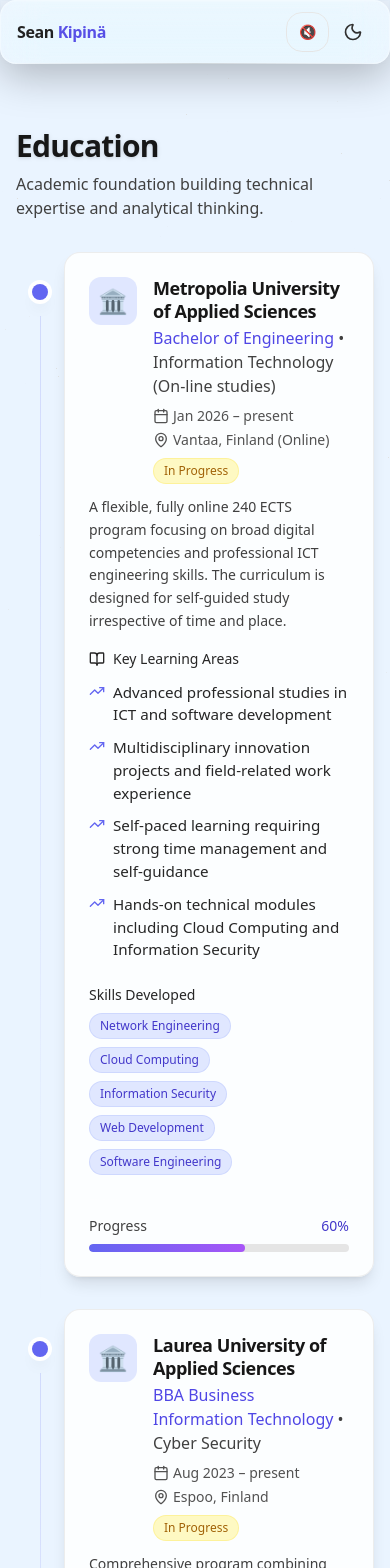
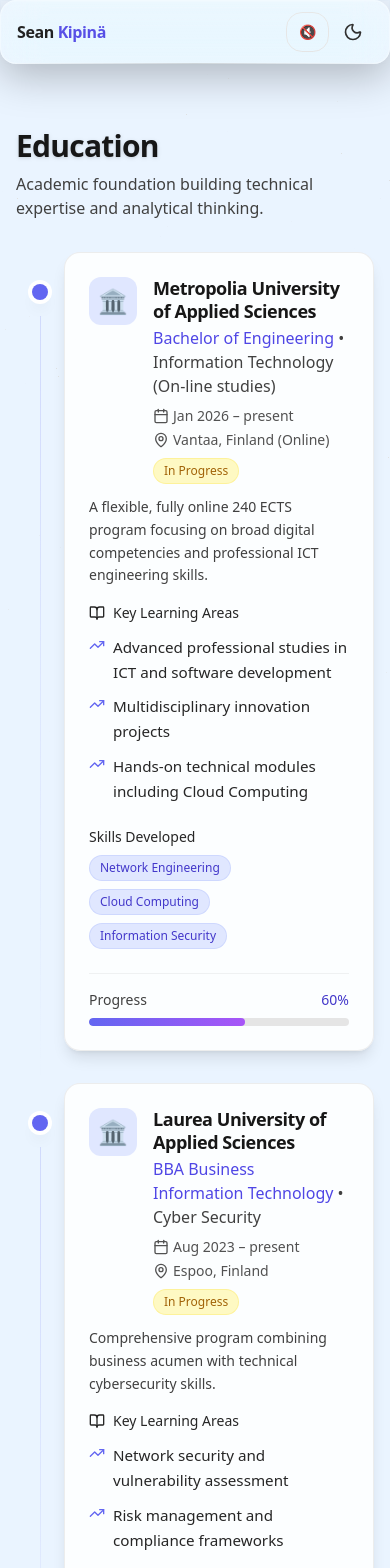
Before and after one commit to yoshimario/sean-portfolio, a React (Vite) app: page /education in a window 390 px wide. Shown: the top 1568 px of the page. Built offline with nearby package versions, Linux system fonts and the light colour scheme.

Commit message:
More tweaks to education.jsx and header.jsx for cv location.

```diff
--- a/src/components/Header.jsx
+++ b/src/components/Header.jsx
@@ -107,7 +107,7 @@
 
           {/* Resume */}
           <a
-            href="/public/docs/Sean-KipinaCV.pdf"
+            href="/docs/Sean-KipinaCV.pdf"
             target="_blank"
             rel="noopener noreferrer"
             className={cx(
--- a/src/pages/Education.jsx
+++ b/src/pages/Education.jsx
@@ -14,14 +14,12 @@
 const container = "mx-auto max-w-7xl px-4 sm:px-6 lg:px-8";
 const section = "py-16 md:py-20";
 
-/* -------------------- UI primitives (match Experience.jsx) -------------------- */
+/* -------------------- UI primitives -------------------- */
 const Card = ({ className = "", children }) => (
   <div
     className={cx(
       "rounded-2xl border shadow-lg backdrop-blur-xl transition-colors",
-      // Light
       "border-neutral-200/70 bg-white/85 text-neutral-900",
-      // Dark (more opaque for legibility over aurora)
       "dark:border-white/15 dark:bg-[rgba(10,15,30,0.78)] dark:text-white",
       className
     )}
@@ -41,8 +39,7 @@
 const CardTitle = ({ children, className = "" }) => (
   <h3
     className={cx(
-      "font-semibold tracking-tight text-neutral-900 dark:text-white",
-      "text-lg md:text-xl leading-tight",
+      "font-semibold tracking-tight text-neutral-900 dark:text-white text-lg md:text-xl leading-tight",
       className
     )}
   >
@@ -53,8 +50,7 @@
 const CardDescription = ({ children, className = "" }) => (
   <p
     className={cx(
-      "text-sm md:text-[0.95rem] leading-relaxed",
-      "text-neutral-700 dark:text-white/85",
+      "text-sm md:text-[0.95rem] leading-relaxed text-neutral-700 dark:text-white/85",
       className
     )}
   >
@@ -104,33 +100,27 @@
   );
 }
 
-/* -------------------- data (unchanged content) -------------------- */
+/* -------------------- Data Source -------------------- */
 const EDUCATION = [
   {
     school: "Metropolia University of Applied Sciences",
     degree: "Bachelor of Engineering",
     specialization: "Information Technology (On-line studies)",
-    time: "Jan 2026 – present", // Update as per your actual start date
+    time: "Jan 2026 – present",
     location: "Vantaa, Finland (Online)",
     status: "In Progress",
     progress: 60,
     gpa: null,
     description:
-      "A flexible, fully online 240 ECTS program focusing on broad digital competencies and professional ICT engineering skills. The curriculum is designed for self-guided study irrespective of time and place.",
+      "A flexible, fully online 240 ECTS program focusing on broad digital competencies and professional ICT engineering skills.",
     highlights: [
       "Advanced professional studies in ICT and software development",
-      "Multidisciplinary innovation projects and field-related work experience",
-      "Self-paced learning requiring strong time management and self-guidance",
-      "Hands-on technical modules including Cloud Computing and Information Security",
+      "Multidisciplinary innovation projects",
+      "Hands-on technical modules including Cloud Computing",
     ],
-    skills: [
-      "Network Engineering",
-      "Cloud Computing",
-      "Information Security",
-      "Web Development",
-      "Software Engineering",
-    ],
+    skills: ["Network Engineering", "Cloud Computing", "Information Security"],
     logoPlaceholder: "🏛️",
+    country: "Finland",
   },
   {
     school: "Laurea University of Applied Sciences",
@@ -142,45 +132,35 @@
     progress: 80,
     gpa: null,
     description:
-      "Comprehensive program combining business acumen with technical cybersecurity skills, preparing for leadership roles in IT security.",
+      "Comprehensive program combining business acumen with technical cybersecurity skills.",
     highlights: [
       "Network security and vulnerability assessment",
       "Risk management and compliance frameworks",
-      "Business continuity and incident response",
       "Cloud security architectures",
     ],
-    skills: [
-      "Network Security",
-      "Risk Assessment",
-      "Compliance",
-      "Business Analysis",
-    ],
+    skills: ["Network Security", "Risk Assessment", "Compliance"],
     logoPlaceholder: "🏛️",
+    country: "Finland",
   },
   {
     school: "Tacoma Community College",
     degree: "AS Cybersecurity and Networking",
-    specialization: null,
     time: "2018 – 2020",
     location: "Tacoma, USA",
     status: "Completed",
+    progress: 100,
     gpa: "4.0 GPA",
     honors: "PTK Honors",
     description:
-      "Intensive technical program focused on network administration, cybersecurity fundamentals, and hands-on lab experience.",
+      "Intensive technical program focused on network administration and cybersecurity fundamentals.",
     highlights: [
       "Network configuration and troubleshooting",
-      "Security protocols and encryption",
       "System administration (Windows/Linux)",
       "Ethical hacking and penetration testing",
     ],
-    skills: [
-      "Network Administration",
-      "System Security",
-      "Penetration Testing",
-      "Linux/Windows",
-    ],
+    skills: ["Network Administration", "System Security", "Linux/Windows"],
     logoPlaceholder: "🎓",
+    country: "USA",
   },
   {
     school: "DePaul University",
@@ -189,42 +169,45 @@
     time: "2010 – 2017",
     location: "Chicago, USA",
     status: "Completed",
+    progress: 100,
     gpa: null,
     description:
-      "Creative and technical program combining storytelling, visual production, and interactive media development.",
+      "Creative and technical program combining storytelling and interactive media development.",
     highlights: [
-      "Digital media production and post-production",
+      "Digital media production",
       "Interactive storytelling and game design",
-      "Project management for creative teams",
-      "Technical problem-solving in production environments",
+      "Technical problem-solving in production",
     ],
     skills: [
       "Creative Problem Solving",
       "Project Management",
       "Technical Production",
-      "Team Collaboration",
     ],
     logoPlaceholder: "🎬",
+    country: "USA",
   },
 ];
 
-/* -------------------- card -------------------- */
+/* -------------------- card (Fully Dynamic) -------------------- */
 function EducationCard({ education }) {
+  // Check status dynamically from data
   const isCurrentlyEnrolled = education.status === "In Progress";
 
-  // 1. Pull the dynamic progress value (60 or 80) from your data
+  // Pull the numeric progress (e.g., 60 or 80) directly from your data
   const progressValue = education.progress || 0;
 
   return (
     <Card className="group hover:shadow-xl transition-all duration-300">
       <CardHeader>
         <div className="flex items-start gap-4 mb-3">
+          {/* Logo placeholder */}
           <div className="w-12 h-12 rounded-xl bg-indigo-100 dark:bg-indigo-950/40 flex items-center justify-center text-2xl flex-shrink-0">
             {education.logoPlaceholder}
           </div>
 
           <div className="flex-1 min-w-0">
             <CardTitle className="mb-1">{education.school}</CardTitle>
+
             <div className="text-indigo-600 dark:text-indigo-300 font-medium mb-2">
               {education.degree}
               {education.specialization && (
@@ -259,18 +242,23 @@
             </div>
           </div>
         </div>
+
         <CardDescription>{education.description}</CardDescription>
       </CardHeader>
 
       <CardContent>
+        {/* Key Learning Areas - Dynamic mapping */}
         <div className="mb-6">
           <h4 className="font-medium mb-3 text-sm text-neutral-800 dark:text-white/90 flex items-center gap-2">
             <BookOpen className="w-4 h-4" />
             Key Learning Areas
           </h4>
           <ul className="space-y-2.5">
-            {education.highlights.map((h) => (
-              <li key={h} className="flex items-start gap-2 text-[0.95rem]">
+            {education.highlights.map((h, i) => (
+              <li
+                key={i}
+                className="flex items-start gap-2 text-[0.95rem] leading-relaxed"
+              >
                 <TrendingUp className="w-4 h-4 text-indigo-500 mt-0.5 flex-shrink-0" />
                 <span className="text-neutral-800 dark:text-white/90">{h}</span>
               </li>
@@ -278,33 +266,35 @@
           </ul>
         </div>
 
-        <div>
+        {/* Skills - Dynamic mapping */}
+        <div className="mb-6">
           <h4 className="font-medium mb-2 text-sm text-neutral-800 dark:text-white/90">
             Skills Developed
           </h4>
           <div className="flex flex-wrap gap-2">
-            {education.skills.map((skill) => (
-              <Badge key={`${education.school}-s-${skill}`}>{skill}</Badge>
+            {education.skills.map((skill, i) => (
+              <Badge key={i}>{skill}</Badge>
             ))}
           </div>
         </div>
 
-        {/* --- DYNAMIC PROGRESS BAR SECTION --- */}
+        {/* --- DYNAMIC PROGRESS BAR FIX --- */}
         {isCurrentlyEnrolled && (
-          <div className="mt-6 pt-4 border-t border-white/10">
+          <div className="mt-6 pt-4 border-t border-black/5 dark:border-white/10">
             <div className="flex items-center justify-between text-sm mb-2">
               <span className="text-neutral-700 dark:text-white/85">
                 Progress
               </span>
               <span className="text-indigo-700 dark:text-indigo-300 font-medium">
+                {/* Dynamically displays the number from your array */}
                 {progressValue}%
               </span>
             </div>
-            {/* Background of the bar */}
+            {/* Added h-2 and overflow-hidden to prevent the bar from disappearing */}
             <div className="w-full bg-neutral-200 dark:bg-neutral-700/70 rounded-full h-2 overflow-hidden">
-              {/* The actual progress fill */}
               <div
                 className="bg-gradient-to-r from-indigo-500 to-purple-500 h-full rounded-full transition-all duration-1000 ease-out"
+                /* Dynamically sets the width based on the progress number */
                 style={{ width: `${progressValue}%` }}
               />
             </div>
@@ -314,8 +304,11 @@
     </Card>
   );
 }
-/* -------------------- page -------------------- */
+
+/* -------------------- Main Page (Dynamic Logic) -------------------- */
 export default function Education() {
+  // Logic to derive summary stats from the EDUCATION data array
+  const totalDegrees = EDUCATION.length;
   const completedDegrees = EDUCATION.filter(
     (ed) => ed.status === "Completed"
   ).length;
@@ -323,17 +316,19 @@
     (ed) => ed.status === "In Progress"
   ).length;
 
+  // Dynamically calculate unique countries from data
+  const uniqueCountries = [...new Set(EDUCATION.map((ed) => ed.country))]
+    .length;
+
   return (
     <main className={container}>
       <Section
         title="Education"
         subtitle="Academic foundation building technical expertise and analytical thinking."
       >
-        {/* Timeline (matches Experience.jsx alignment) */}
         <div className="space-y-8 mb-16">
           {EDUCATION.map((ed, idx) => (
-            <div key={ed.school} className="relative">
-              {/* vertical line aligned to header baseline */}
+            <div key={idx} className="relative">
               {idx < EDUCATION.length - 1 && (
                 <div
                   className="absolute left-6 top-16 w-px h-[calc(100%-2rem)] opacity-40"
@@ -344,11 +339,7 @@
                   aria-hidden="true"
                 />
               )}
-
-              {/* dot */}
               <div className="absolute left-4 top-8 w-4 h-4 rounded-full bg-indigo-500 ring-4 ring-white dark:ring-[#0b1022] shadow-lg" />
-
-              {/* card */}
               <div className="ml-12">
                 <EducationCard education={ed} />
               </div>
@@ -356,11 +347,11 @@
           ))}
         </div>
 
-        {/* Summary cards (match Experience.jsx styling) */}
+        {/* Dynamic Summary Cards */}
         <div className="grid sm:grid-cols-4 gap-4 md:gap-6">
           <Card className="p-6 text-center">
             <div className="text-3xl font-bold text-indigo-700 dark:text-indigo-300 mb-1">
-              {completedDegrees + currentlyEnrolled}
+              {totalDegrees}
             </div>
             <div className="text-sm text-neutral-700 dark:text-white/85">
               Degrees pursued
@@ -384,7 +375,7 @@
           </Card>
           <Card className="p-6 text-center">
             <div className="text-3xl font-bold text-indigo-700 dark:text-indigo-300 mb-1">
-              2
+              {uniqueCountries}
             </div>
             <div className="text-sm text-neutral-700 dark:text-white/85">
               Countries studied
```
